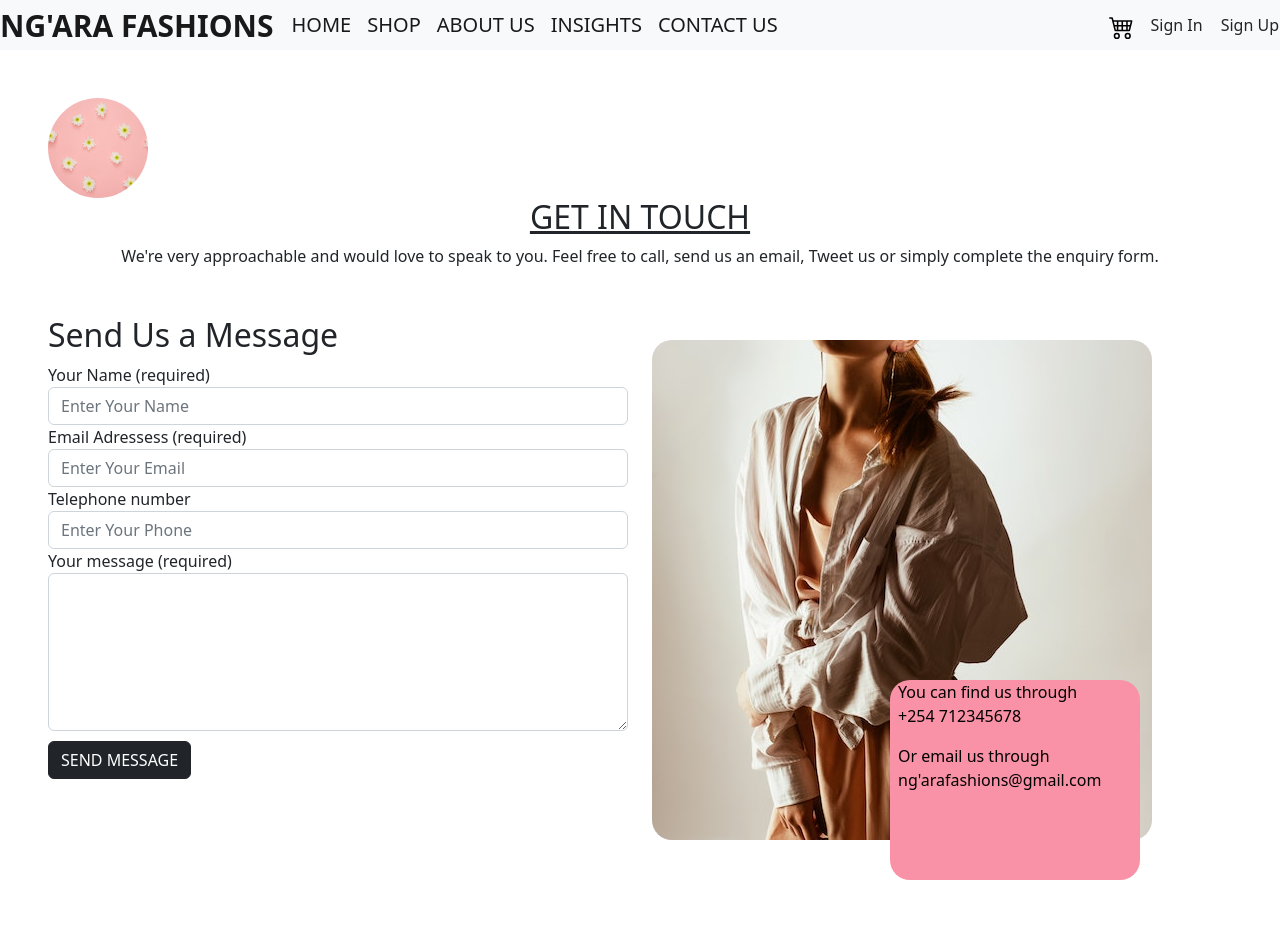
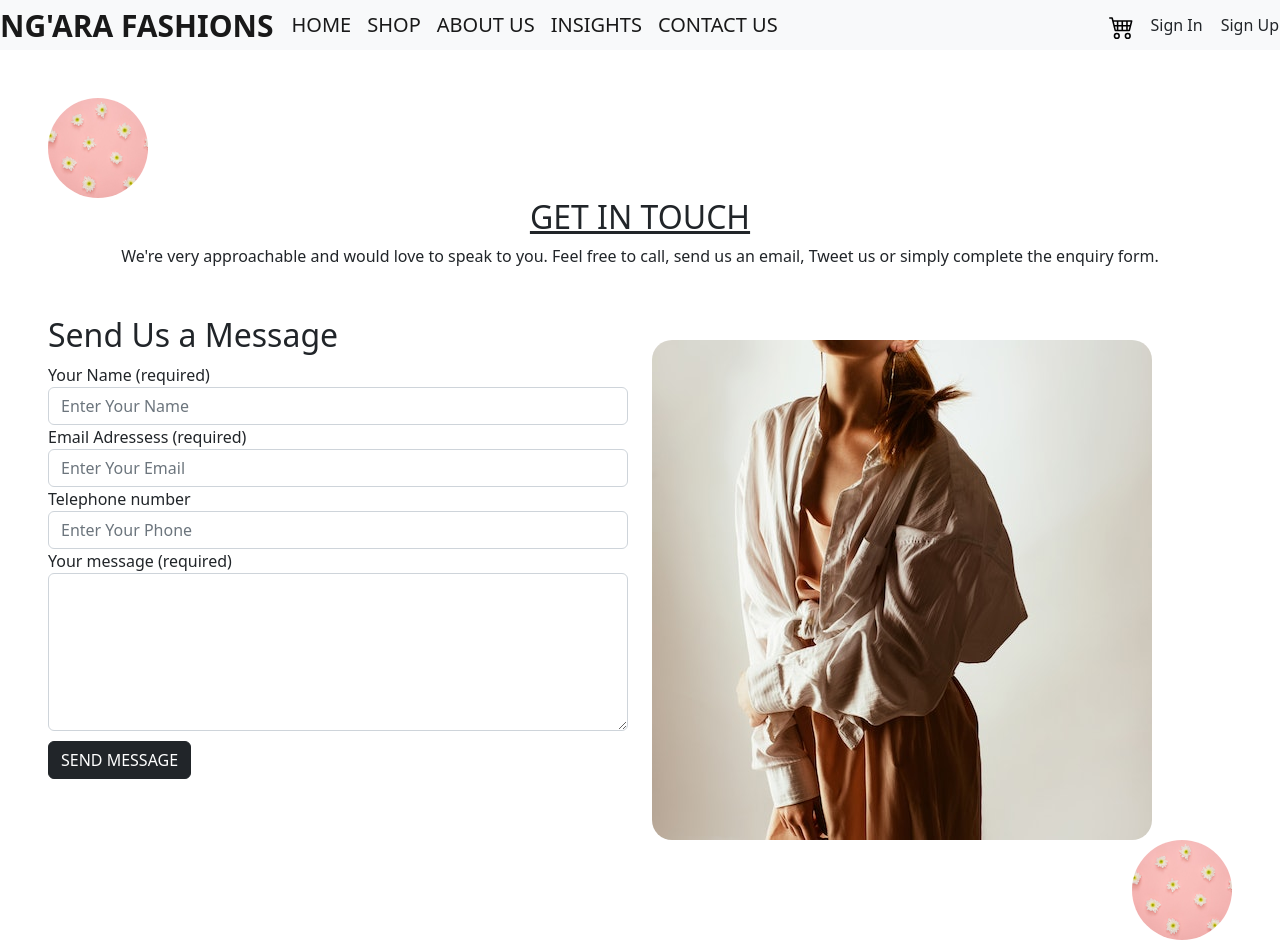
Before and after one commit to Carol254/kuiFashions, an Angular app: page /dashboard/contact-us in a window 1280 px wide. Shown: the top 952 px of the page. Before the commit the page ends 888 px from the top, so only its background shows below. Built offline with nearby package versions, Linux system fonts and the light colour scheme.

Commit message:
changes to contact-us

```diff
--- a/src/app/dashboard/contact-us/contact-us.component.css
+++ b/src/app/dashboard/contact-us/contact-us.component.css
@@ -27,18 +27,11 @@ body {
   border-radius: 20px;
  }
 
-  .sub-contact-info{
-    background-color: #f992a6;
-    position:absolute;
-    right: -200px;
-    bottom: -40px;
-    width: 250px;
-    height:200px;
-    color:#000;
-    border-radius: 20px;
-  }
   .flower-img{
     width:100px;
     height:100px;
     border-radius: 50%;
   }
+  .bottom{
+    margin-left:auto;
+  }
--- a/src/app/dashboard/contact-us/contact-us.component.html
+++ b/src/app/dashboard/contact-us/contact-us.component.html
@@ -1,8 +1,8 @@
 <div class="green-contact-form p-5 bg-white">
 
-  <div>
+
     <img src="/assets/flower.jpg" class="flower-img">
-  </div>
+
 
     <div class="title-form mb-5">
       <h2><u> GET IN TOUCH </u></h2>
@@ -41,12 +41,12 @@
             </div>
               <div class="col-md-6 col-xs-6 col-sm-6 mt-4 contact-info">
                 <img src="/assets/model_3.jpg" class="contact-img">
-                  <div class="sub-contact-info px-2">
-                    <p>You can find us through<br>+254 712345678</p>
-                    <p>Or email us through ng'arafashions@gmail.com</p>
-                  </div>
               </div>
 
     </div>
 
+    <div class="d-flex">
+      <img src="/assets/flower.jpg" class="flower-img bottom">
+    </div>
+
   </div>
```
